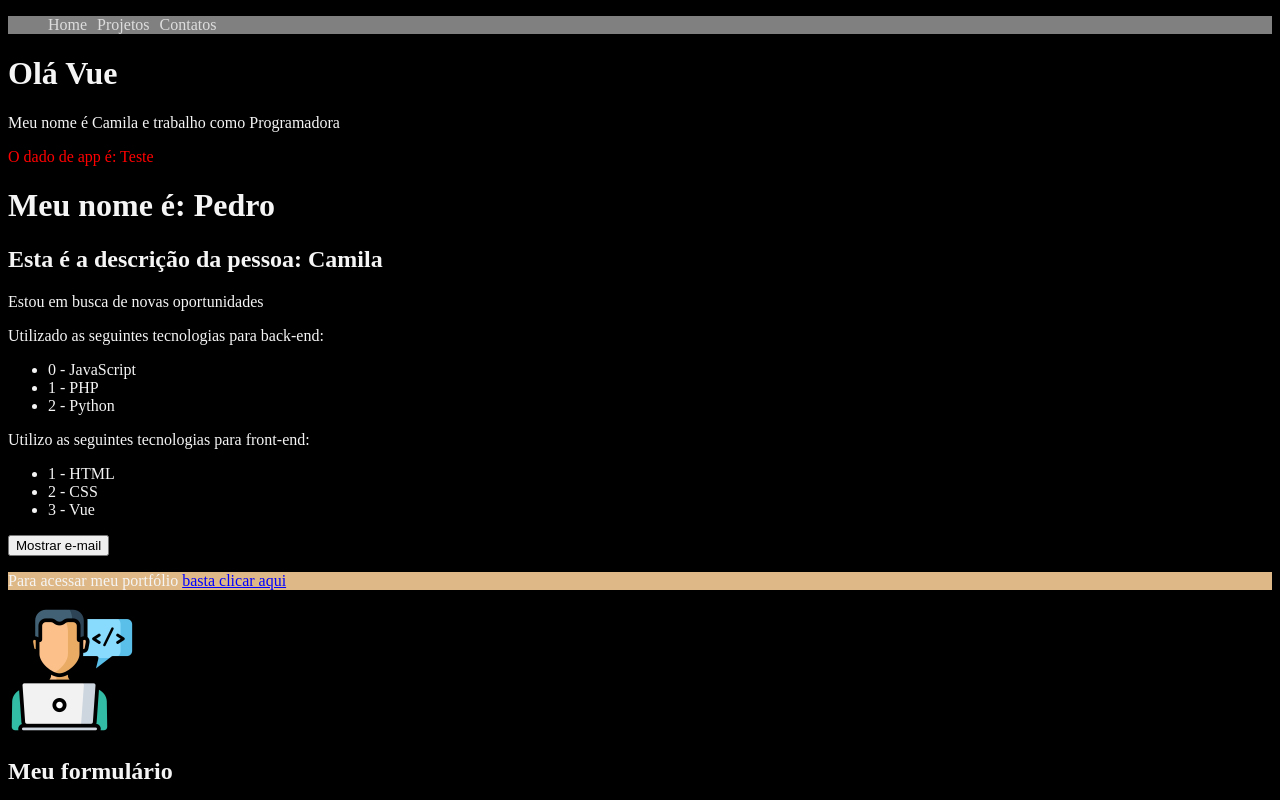
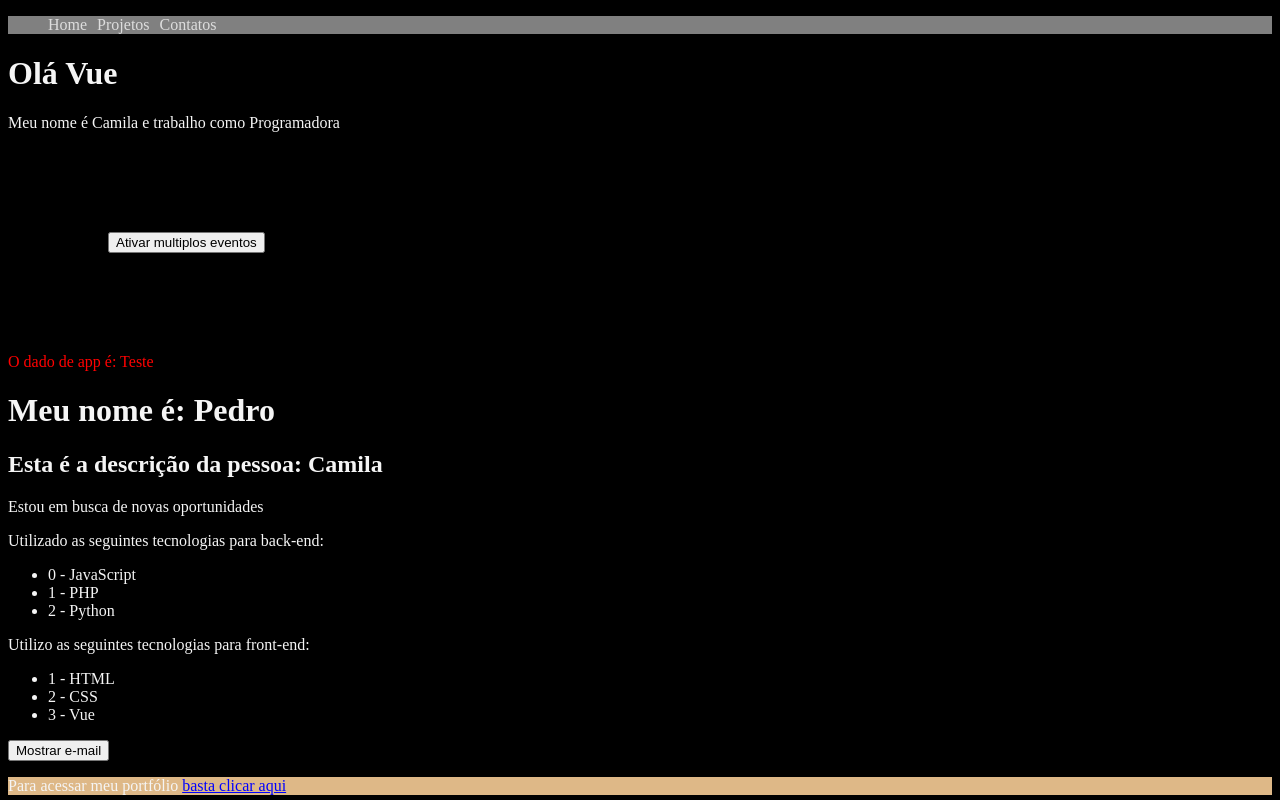
Before and after one commit to MyllaC/curso-vue, a Vue app in the folder 2_projeto_vue/: page / in a window 1280 px wide. Shown: the top 800 px of the page. Built offline with nearby package versions, Linux system fonts and the light colour scheme.

Commit message:
aula15_multiplos-eventos

```diff
--- /dev/null
+++ b/2_projeto_vue/src/components/MultiplosEventos.vue
@@ -0,0 +1,43 @@
+<template>
+  <div>
+    <button @click="primeiro(txt1, $event), segundo(txt2, $event), terceiro()">
+      Ativar multiplos eventos
+    </button>
+    <p>{{ multiplos_eventos }}</p>
+  </div>
+</template>
+
+<script>
+export default {
+  name: "MultiplosEventos",
+  data() {
+    return {
+      multiplos_eventos: "",
+      txt1: "Primeiro evento!",
+      txt2: "Segundo evento!",
+    };
+  },
+  methods: {
+    primeiro(txt, e) {
+      this.multiplos_eventos = txt;
+    },
+
+    segundo(txt, e) {
+      setTimeout(() => {
+        this.multiplos_eventos = txt;
+      }, 500);
+    },
+    terceiro() {
+      setTimeout(() => {
+        this.multiplos_eventos = "";
+      }, 1500);
+    },
+  },
+};
+</script>
+
+<style scoped>
+div {
+  margin: 100px;
+}
+</style>
--- a/2_projeto_vue/src/components/PrimeiroComponente.vue
+++ b/2_projeto_vue/src/components/PrimeiroComponente.vue
@@ -2,10 +2,12 @@
   <div>
     <h1>Olá Vue</h1>
     <p>Meu nome é {{ nome }} e trabalho como {{ profissao }}</p>
+    <MultiplosEventos />
   </div>
 </template>
 
 <script>
+import MultiplosEventos from "./MultiplosEventos.vue";
 export default {
   name: "PrimeiroComponente",
   data() {
@@ -14,5 +16,6 @@
       profissao: "Programadora",
     };
   },
+  components: { MultiplosEventos },
 };
 </script>
```
